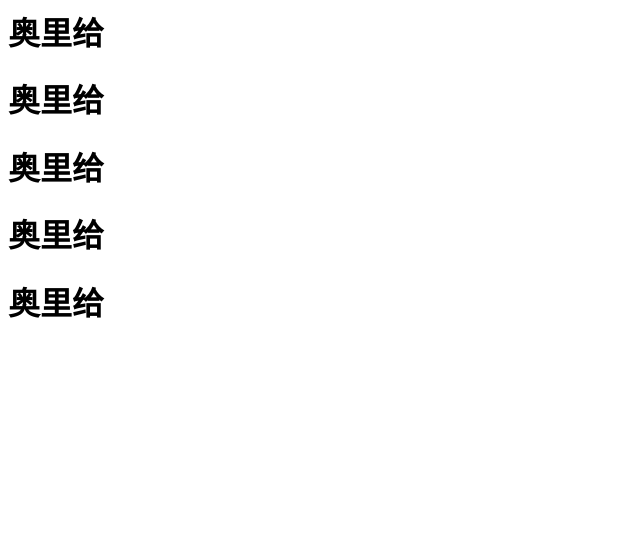
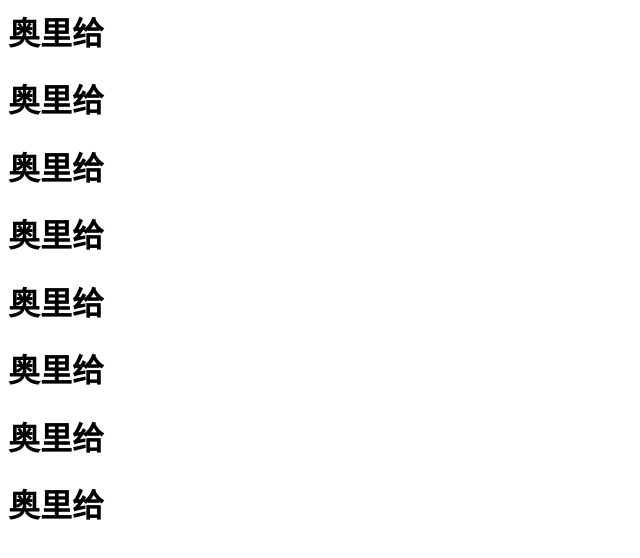
Before and after one commit to Weber9/git-demo, a plain HTML site: page index.html in a window 1280 px wide. Shown: the whole page, without its empty margins (0-640 px from the left). Drawn offline with Linux system fonts and the light colour scheme.

Commit message:
程序员第四次提交

```diff
--- a/index.html
+++ b/index.html
@@ -3,3 +3,6 @@
 <h1>奥里给</h1>
 <h1>奥里给</h1>
 <h1>奥里给</h1>
+<h1>奥里给</h1>
+<h1>奥里给</h1>
+<h1>奥里给</h1>
```
